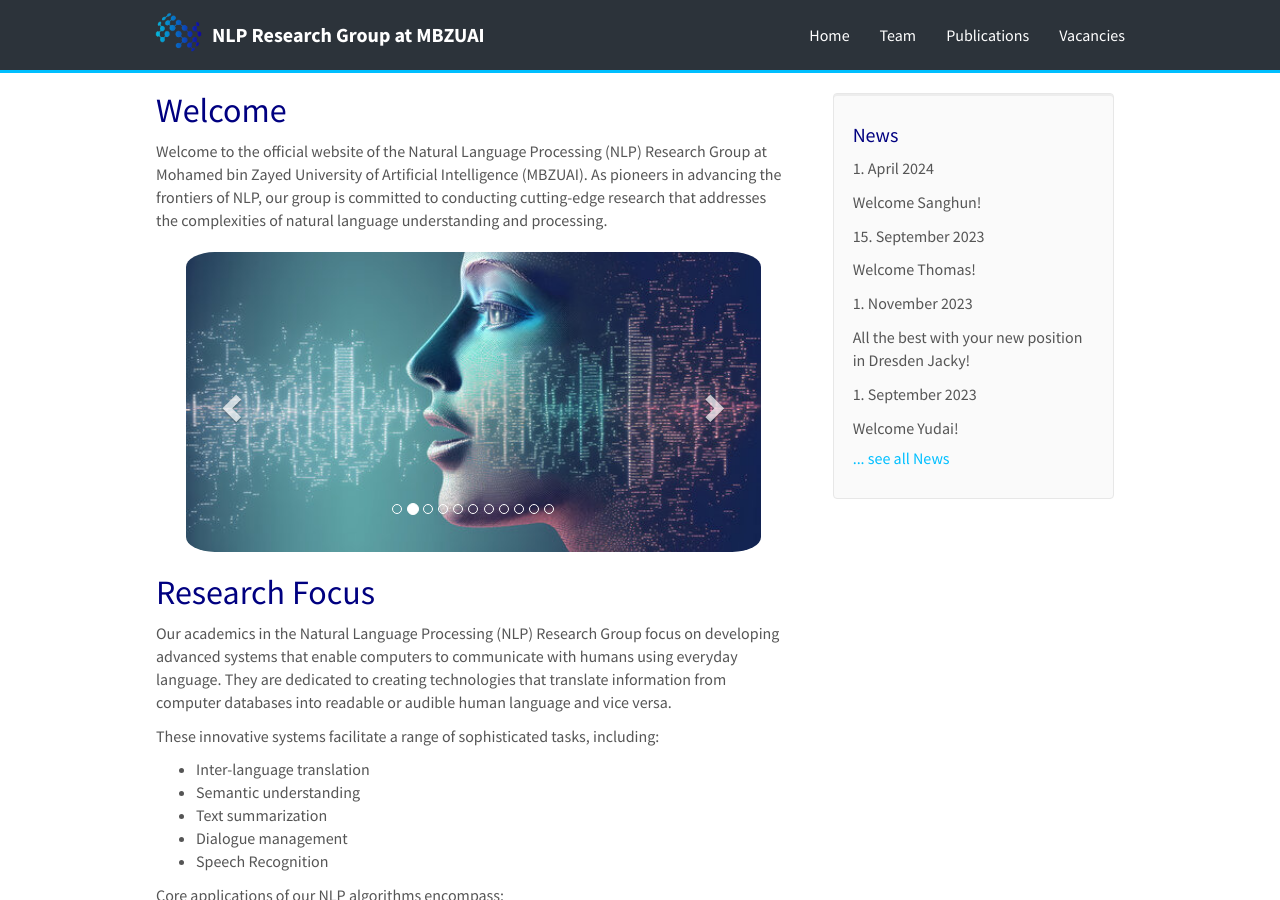
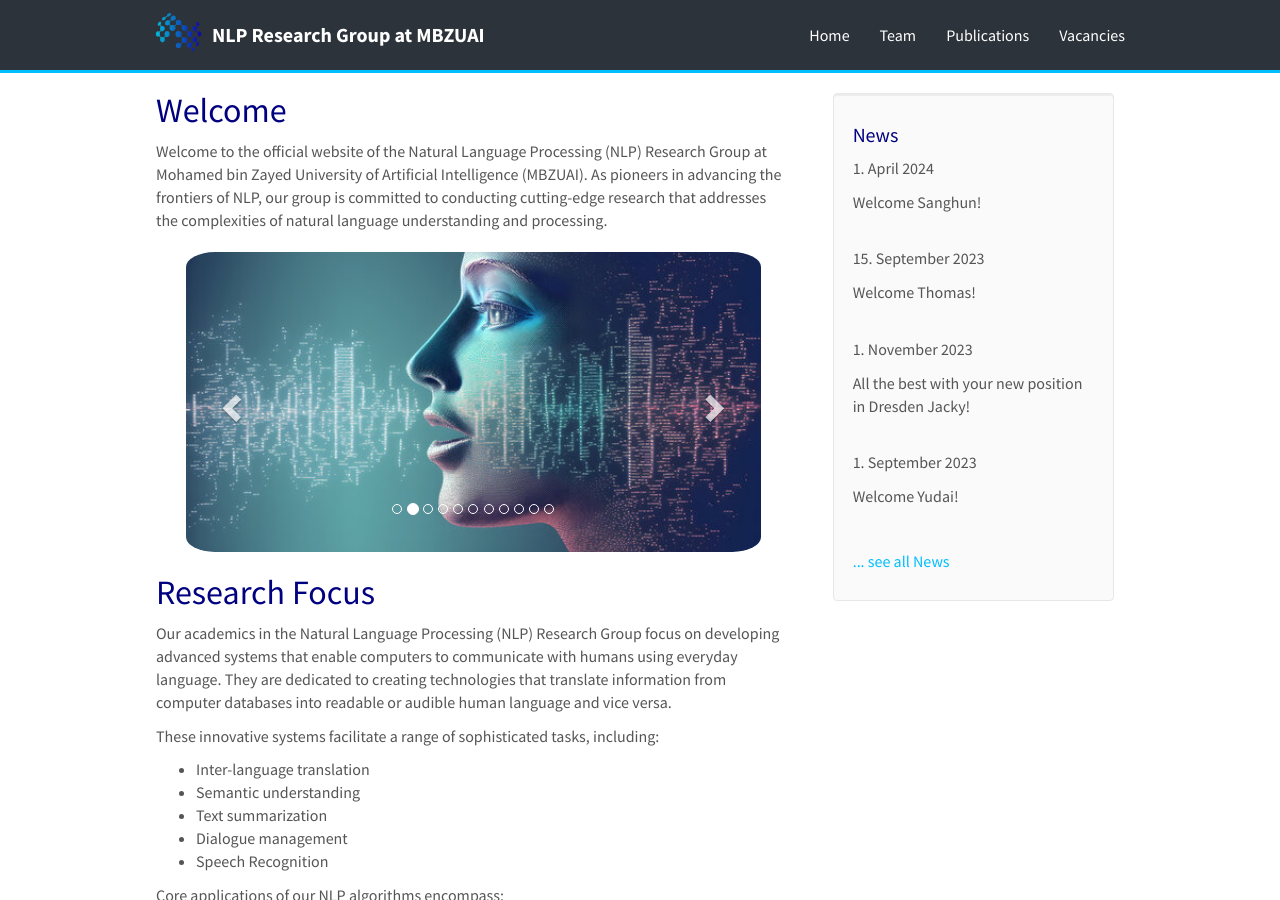
Before and after one commit to RamzaBasharat/MBZUAI, a Jekyll site: the page built from _pages/home.md, in a window 1280 px wide and 900 px high. Built offline with Jekyll 4.4.1, drawn with Linux system fonts in a browser that asks for light colours; nearby versions of some CDN libraries.

Commit message:
updating pages

```diff
--- a/_includes/footer.html
+++ b/_includes/footer.html
@@ -4,19 +4,19 @@
 	  <div class="row bg-color">
 		<div class="col-sm-8">
 
-		  <p><img src="{{ site.url }}{{ site.baseurl }}/images/icon/icon.png" alt="Logo" height="43px" class="footer-icon">
-          NLP Research Group at MBZUAI <span class="gray">&copy 2024</span></p>
+		  <p class="grayish"><img src="{{ site.url }}{{ site.baseurl }}/images/icon/icon.png" alt="Logo" height="43px" class="footer-icon">
+          NLP Research Group at MBZUAI  <span class="gray"> &copy 2024</span></p>
 
               <p class="grayish">We are part of the <a href="https://mbzuai.ac.ae/research/department/natural-language-processing-department/" target="_blank">Department of Natural Language Processing</a> at the<a href="https://mbzuai.ac.ae/" target="_blank"> Mohamed bin Zayed University of Artificial Intelligence (MBZUAI)</a>.</p>
 
 		</div>
 
 		<div class="col-sm-4">
-			<h5><b class="white">Find us:</b></h5>
-			 <p class="grayish">Mohamed bin Zayed University of<br />
+			<h5><b class="grayish">Find us:</b></h5>
+			 Mohamed bin Zayed University of<br />
 			 Artificial Intelligence Masdar<br />
 			 City, Abu Dhabi <br />
-            (<a href="https://mbzuai.ac.ae/page-sitemap.xml" target="_blank">Site map</a>, <a href="https://www.google.com/maps/place/24%C2%B025'57.4%22N+54%C2%B037'07.3%22E/@24.4329463,54.6162667,3936m/data=!3m1!1e3!4m4!3m3!8m2!3d24.4326111!4d54.6186944?entry=ttu" target="_blank">Google map</a>)</p>
+            (<a href="https://mbzuai.ac.ae/page-sitemap.xml" target="_blank">Site map</a>, <a href="https://www.google.com/maps/place/24%C2%B025'57.4%22N+54%C2%B037'07.3%22E/@24.4329463,54.6162667,3936m/data=!3m1!1e3!4m4!3m3!8m2!3d24.4326111!4d54.6186944?entry=ttu" target="_blank">Google map</a>)
 		</div>
 	  </div>
 	</div>
--- a/_includes/news.html
+++ b/_includes/news.html
@@ -3,7 +3,7 @@
 <h4>News</h4>
 
 {% for article in site.data.news limit:4 %}
-<p>{{ article.date }}<br>{{ article.headline | markdownify}}</p>
+<p>{{ article.date }}<br>{{ article.headline | markdownify}}</p><br>
 {% endfor %}
 
 <h5><a href="{{ site.url }}{{ site.baseurl }}/allnews.html">... see all News</a></h5>
```
